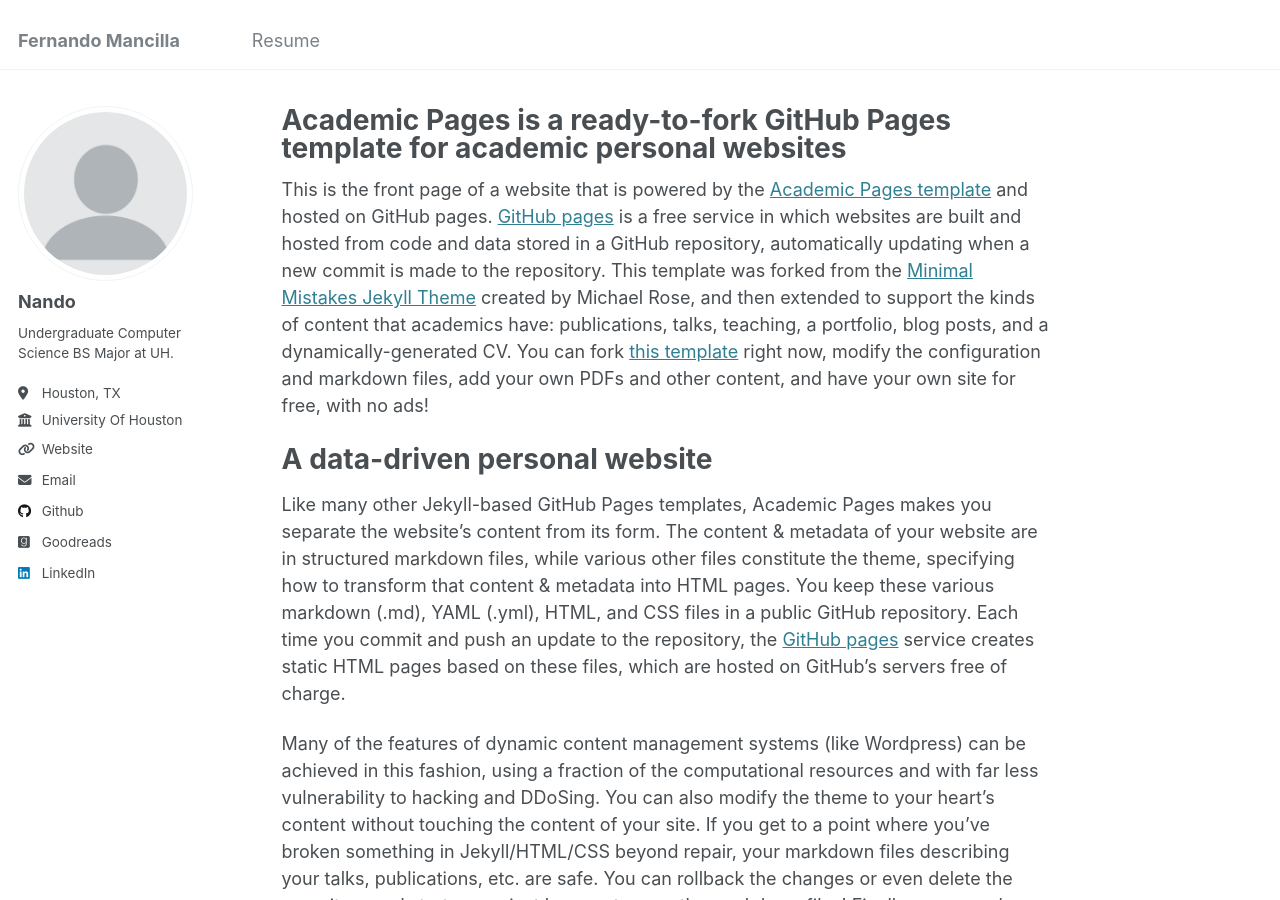
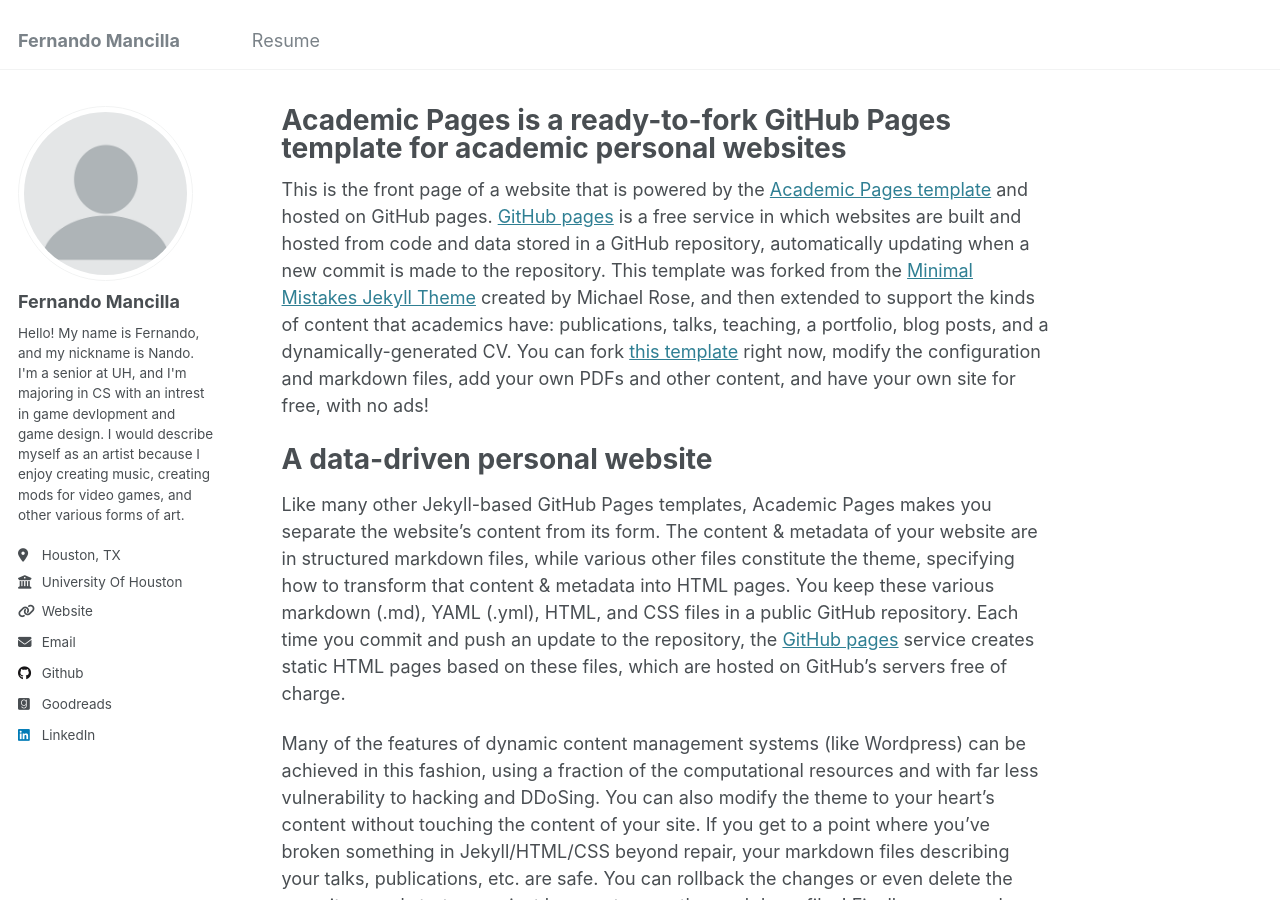
Before and after one commit to FerMan2001/FerMan2001.github.io, a Jekyll site: the page built from _pages/about.md, in a window 1280 px wide and 900 px high. Built offline with Jekyll 4.4.1, drawn with Linux system fonts in a browser that asks for light colours.

Commit message:
Update _config.yml

```diff
--- a/_config.yml
+++ b/_config.yml
@@ -22,9 +22,9 @@ repository               : "FerMan2001/FerMan2001.github.io"
 author:
   # Biographic information
   avatar           : "profile.png"
-  name             : "Nando"
+  name             : "Fernando Mancilla"
   pronouns         : #"he/him" example: "she/her"
-  bio              : "Undergraduate Computer Science BS Major at UH."
+  bio              : "Hello! My name is Fernando, and my nickname is Nando. I'm a senior at UH, and I'm majoring in CS with an intrest in game devlopment and game design. I would describe myself as an artist because I enjoy creating music, creating mods for video games, and other various forms of art."
   location         : "Houston, TX"
   employer         : "University Of Houston"
   uri              :  "https://www.uh.edu/nsm/computer-science/"
```
